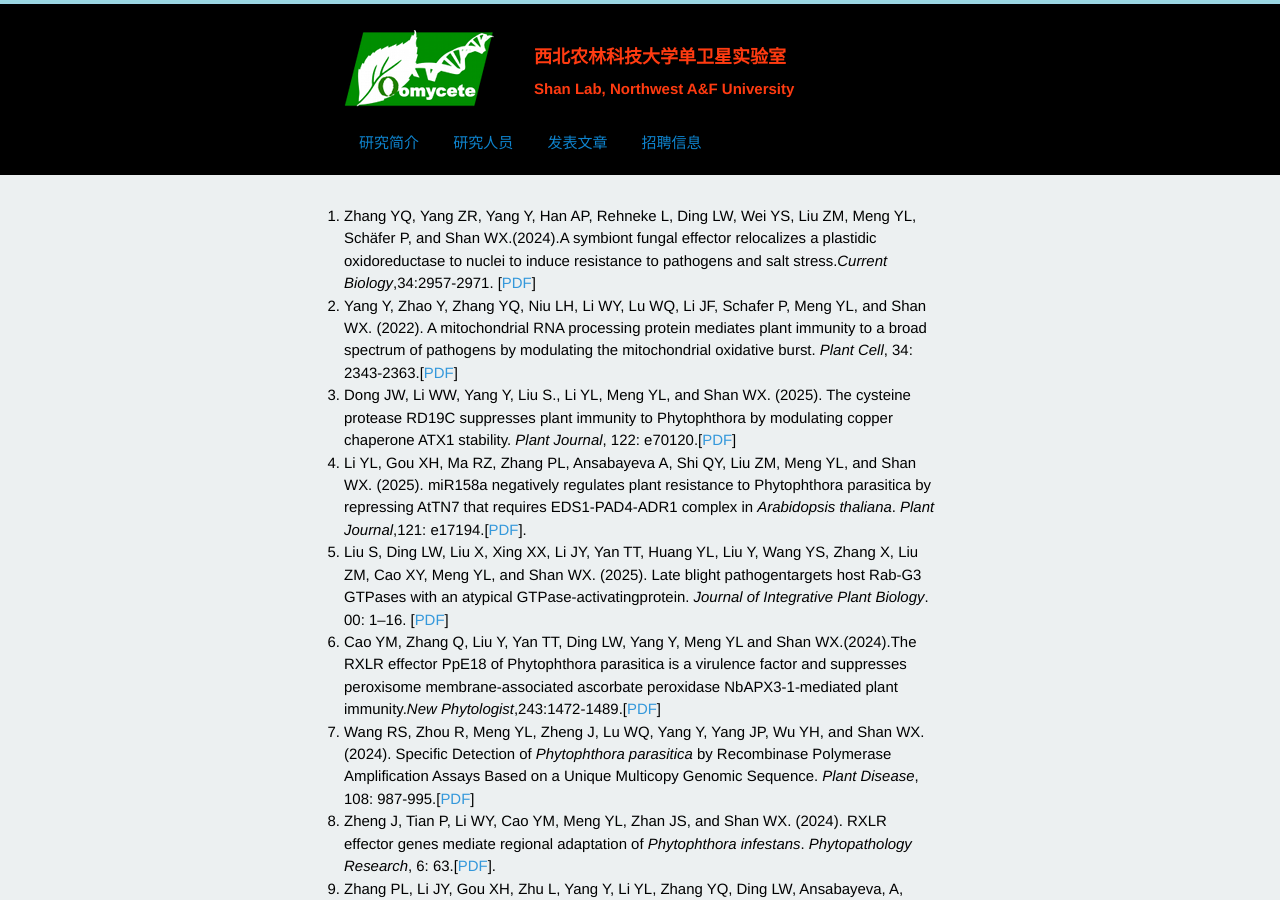
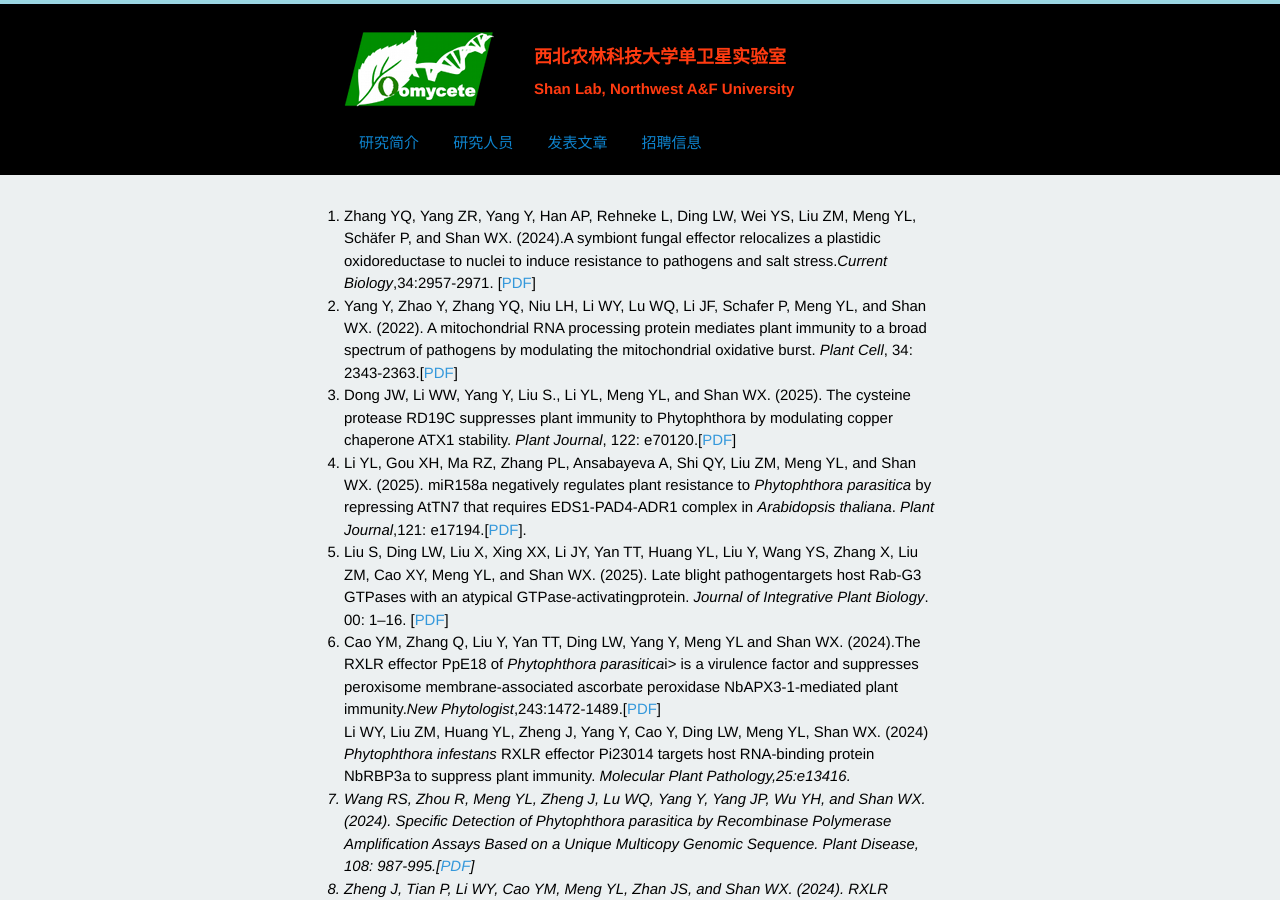
Before and after one commit to shanclub2/shanlab, a Jekyll site: the page built from publication.html, in a window 1280 px wide and 900 px high. Built offline with Jekyll 4.4.1, drawn with Linux system fonts in a browser that asks for light colours; Markdown is read by kramdown in place of the engine named in the settings; a script that is not in the unit is left out.

Commit message:
Update publication.html

```diff
--- a/publication.html
+++ b/publication.html
@@ -7,7 +7,7 @@ title: 单卫星实验室
 
 <ol>
 <li>
-Zhang YQ, Yang ZR, Yang Y, Han AP, Rehneke L, Ding LW, Wei YS, Liu ZM, Meng YL, Schäfer P, and Shan WX.(2024).A symbiont fungal effector relocalizes a plastidic oxidoreductase to nuclei to induce resistance to pathogens and salt stress.<i>Current Biology</i>,34:2957-2971. [<a href="/pdf/zhangetal.pdf">PDF</a>]
+Zhang YQ, Yang ZR, Yang Y, Han AP, Rehneke L, Ding LW, Wei YS, Liu ZM, Meng YL, Schäfer P, and Shan WX. (2024).A symbiont fungal effector relocalizes a plastidic oxidoreductase to nuclei to induce resistance to pathogens and salt stress.<i>Current Biology</i>,34:2957-2971. [<a href="/pdf/zhangetal.pdf">PDF</a>]
 </li>
 <li>
 Yang Y, Zhao Y, Zhang YQ, Niu LH, Li WY, Lu WQ, Li JF, Schafer P, Meng YL, and Shan WX. (2022). A mitochondrial RNA processing protein mediates plant immunity to a broad spectrum of pathogens by modulating the mitochondrial oxidative burst. <i>Plant Cell</i>, 34: 2343-2363.[<a href="/pdf/yyang2022.pdf">PDF</a>]
@@ -16,15 +16,16 @@ Yang Y, Zhao Y, Zhang YQ, Niu LH, Li WY, Lu WQ, Li JF, Schafer P, Meng YL, and S
 Dong JW, Li WW, Yang Y, Liu S., Li YL, Meng YL, and Shan WX. (2025). The cysteine protease RD19C suppresses plant immunity to Phytophthora by modulating copper chaperone ATX1 stability.<i> Plant Journal</i>, 122: e70120.[<a href="/pdf/2025Dong.pdf">PDF</a>]
 </li>
 <li>
-Li YL, Gou XH, Ma RZ, Zhang PL, Ansabayeva A, Shi QY, Liu ZM, Meng YL, and Shan WX. (2025). miR158a negatively regulates plant resistance to Phytophthora parasitica by repressing AtTN7 that requires EDS1-PAD4-ADR1 complex in <i>Arabidopsis thaliana</i>.<i> Plant Journal</i>,121: e17194.[<a href="/pdf/Li2024.pdf">PDF</a>].
+Li YL, Gou XH, Ma RZ, Zhang PL, Ansabayeva A, Shi QY, Liu ZM, Meng YL, and Shan WX. (2025). miR158a negatively regulates plant resistance to  <i>Phytophthora parasitica</i> by repressing AtTN7 that requires EDS1-PAD4-ADR1 complex in <i>Arabidopsis thaliana</i>.<i> Plant Journal</i>,121: e17194.[<a href="/pdf/Li2024.pdf">PDF</a>].
 </li>
 <li>
 Liu S, Ding LW, Liu X, Xing XX, Li JY, Yan TT, Huang YL, Liu Y, Wang YS, Zhang X, Liu ZM, Cao XY, Meng YL, and Shan WX. (2025). Late blight pathogentargets host Rab‐G3 GTPases with an atypical GTPase‐activatingprotein. <i>Journal of Integrative Plant Biology</i>. 00: 1–16. [<a href="/pdf/Liu2025.pdf">PDF</a>]
 </li>
 
 <li>
-Cao YM, Zhang Q, Liu Y, Yan TT, Ding LW, Yang Y, Meng YL and Shan WX.(2024).The RXLR effector PpE18 of Phytophthora parasitica is a virulence factor and suppresses peroxisome membrane-associated ascorbate peroxidase NbAPX3-1-mediated plant immunity.<i>New Phytologist</i>,243:1472-1489.[<a href="/pdf/caoetal.pdf">PDF</a>]
+Cao YM, Zhang Q, Liu Y, Yan TT, Ding LW, Yang Y, Meng YL and Shan WX. (2024).The RXLR effector PpE18 of <i>Phytophthora parasitica</i>i> is a virulence factor and suppresses peroxisome membrane-associated ascorbate peroxidase NbAPX3-1-mediated plant immunity.<i>New Phytologist</i>,243:1472-1489.[<a href="/pdf/caoetal.pdf">PDF</a>]
 </li>
+Li WY, Liu ZM, Huang YL, Zheng J, Yang Y, Cao Y, Ding LW, Meng YL, Shan WX. (2024) <i>Phytophthora infestans</i> RXLR effector Pi23014 targets host RNA-binding protein NbRBP3a to suppress plant immunity. <i>Molecular Plant Pathology<i/>,25:e13416.
 <li>
 Wang RS, Zhou R, Meng YL, Zheng J, Lu WQ, Yang Y, Yang JP, Wu YH, and Shan WX. (2024). Specific Detection of <i>Phytophthora parasitica</i> by Recombinase Polymerase Amplification Assays Based on a Unique Multicopy Genomic Sequence. <i>Plant Disease</i>, 108: 987-995.[<a href="/pdf/Wang2024.pdf">PDF</a>]
 </li>
```
